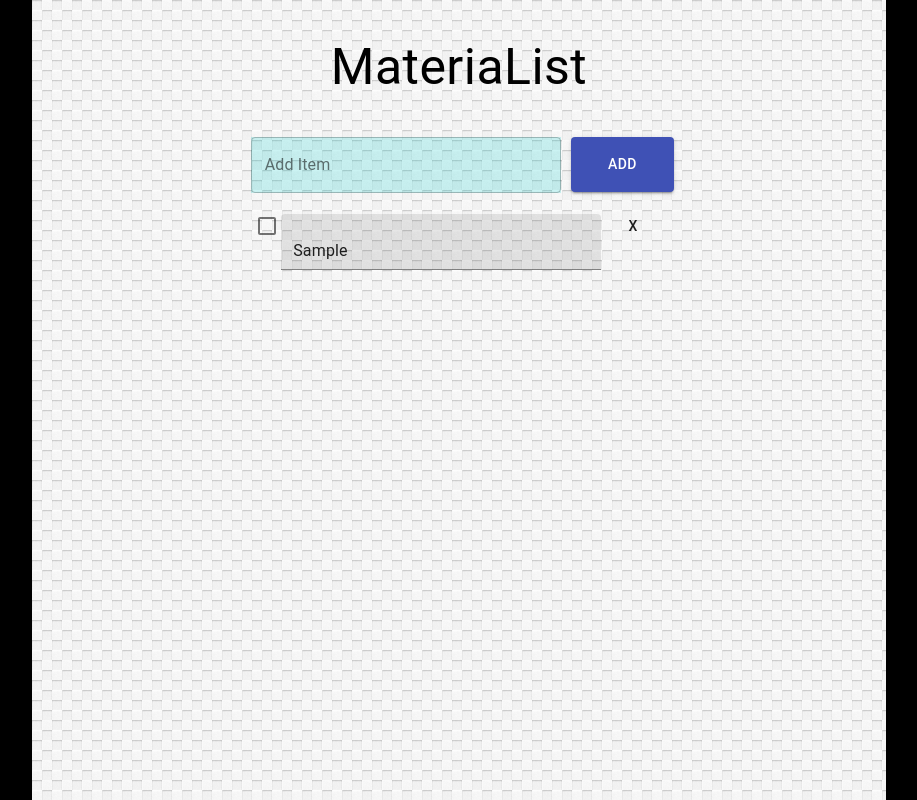
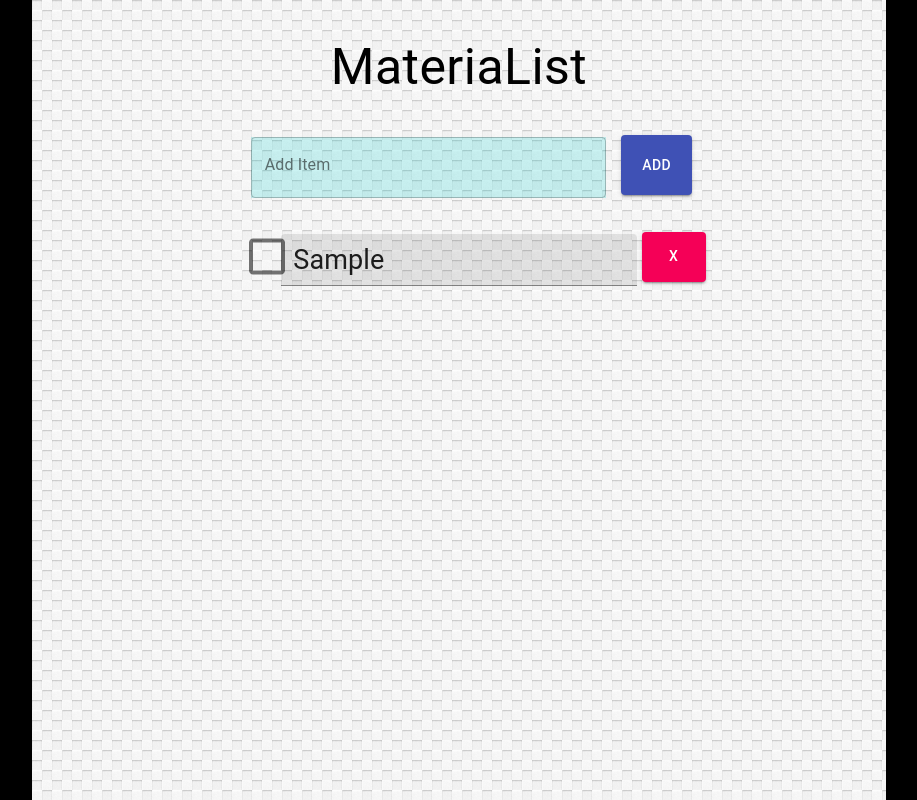
Before and after one commit to markdreed512/material-ui-todo, a React (Create React App) app: page / in a window 1280 px wide. Both pictures are taken after typing "Sample" into the empty fields and a click on the button "ADD". Shown: the whole page, without its empty margins (181-1098 px from the left). Built offline with nearby package versions, Linux system fonts and the light colour scheme.

Commit message:
todo list alignment

```diff
--- a/src/components/TodoInput.js
+++ b/src/components/TodoInput.js
@@ -5,13 +5,14 @@ import { TextField, Button, makeStyles, Grid } from '@material-ui/core'
 const useStyles = makeStyles({
     textFieldStyles: {
         backgroundColor: "rgba(0,200,200,.2)",
-        width: "97%",
+        width: "100%",
         margin: "2px 5px"
     },
     buttonStyles: {
-        margin: "2px 5px",
+        marginLeft: "20px",
         padding: "15px 5px",
-        width: "97%"
+        height: "60px",
+        width: "100%"
 
     },
 
@@ -54,16 +55,18 @@ function TodoInput() {
         <Grid container alignItems="center">
             <Grid item xs={3}></Grid>
             <Grid container item xs={6} className={classes.gridStyles}>
-                    <Grid item xs={12} md={9} >
+                    <Grid item xs={12} md={10} >
                         <TextField
                             onKeyDown={handleKeyDown}
                             label="Add Item"
                             variant="outlined"
                             className={classes.textFieldStyles}
                             onChange={handleChange}
-                            value={inputValue} />
+                            value={inputValue}
+                            inputProps={{style: {fontSize: 27, paddingBottom: 10}}}
+                        />
                     </Grid>
-                    <Grid item xs={12} md={3} >
+                    <Grid item xs={12} md={2} >
                         <Button
                             onClick={submit}
                             className={classes.buttonStyles}
--- a/src/components/TodoList.js
+++ b/src/components/TodoList.js
@@ -7,8 +7,15 @@ const useStyles = makeStyles({
         marginTop: "10px"
     },
     textFieldStyles: {
-        borderBottom: "0px",
         width: "100%"
+    },
+    buttonStyles: {
+        marginTop: "22px",
+        marginLeft: "5px",
+        height: "50px",
+        width: "100%"
+
+
     },
     strikeThrough: {
         textDecoration: "line-through"
@@ -16,8 +23,9 @@ const useStyles = makeStyles({
     inline: {
         display: "inline-block"
     },
-    red: {
-        color: "red"
+    checkboxStyles: {
+        transform : "scale(2)",
+        paddingTop: "20px"
     }
 })
 
@@ -61,15 +69,19 @@ function TodoList() {
                                         checked={todo.checked}
                                         onChange={handleCheck}
                                         id={todo.id.toString()}
+                                        className={classes.checkboxStyles}
+                                        // inputProps={{style: {height: "100px"}}}
+
                                     />
                                 </Grid>
-                                <Grid item container xs={9} className={classes.inline}>
+                                <Grid item container xs={10} className={classes.inline}>
                                     {todo.checked?
                                         <TextField
                                             id={todo.id.toString()}
                                             value={todo.text}
                                             onChange={handleEdit}
                                             variant="filled"
+                                            inputProps={{style: {fontSize: 27, paddingTop: 10}}}
                                             className={`${classes.textFieldStyles} ${classes.strikeThrough}`}
                                             />
                                         : <TextField
@@ -77,15 +89,20 @@ function TodoList() {
                                             value={todo.text}
                                             onChange={handleEdit}
                                             variant="filled"
+                                            inputProps={{style: {fontSize: 27, paddingTop: 10}}}
                                             className={classes.textFieldStyles}
                                             />
                                     }
 
                                 </Grid>
-                                <Grid item container xs={2} className={classes.inline}>
+                                <Grid item container xs={1} className={classes.inline}>
                                     <Button
                                         onClick={handleDelete}
-                                        id={todo.id.toString()}>X</Button>
+                                        id={todo.id.toString()}
+                                        className={classes.buttonStyles}
+                                        color="secondary"
+                                        variant="contained"
+                                    >X</Button>
                                 </Grid>
                             </div>
                             })
```
